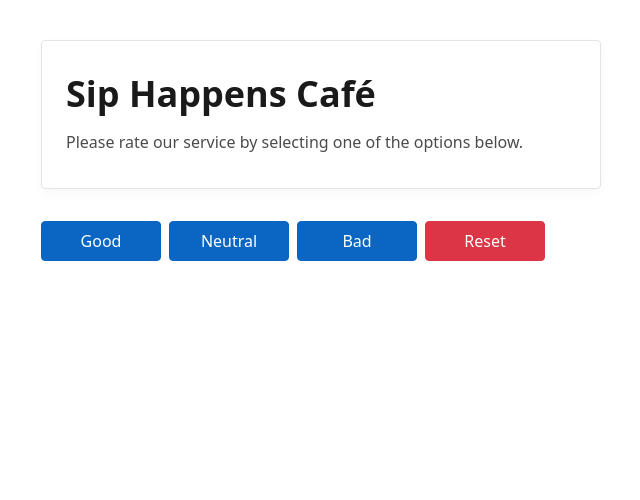
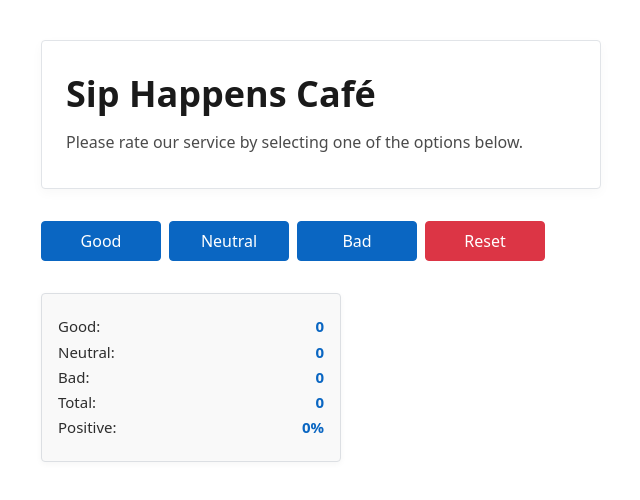
Before and after one commit to ZVyacheslavV/02-react-cafe, a React (Vite) app: page / in a window 1280 px wide. Shown: the top 500 px of the page, without its empty margins (319-959 px from the left). Built offline with nearby package versions, Linux system fonts and the light colour scheme.

Commit message:
add votestats

```diff
--- a/src/components/App/App.tsx
+++ b/src/components/App/App.tsx
@@ -4,6 +4,7 @@ import type { Votes, VoteType } from '../../types/votes';
 import CafeInfo from '../CafeInfo/CafeInfo';
 import css from './App.module.css';
 import VoteOptions from '../VoteOptions/VoteOptions';
+import VoteStats from '../VoteStats/VoteStats';
 
 const App = () => {
   // const [count, setCount] = useState(0);
@@ -19,6 +20,12 @@ const App = () => {
     neutral: 0,
     bad: 0,
   });
+
+  const totalVotes = votes.good + votes.neutral + votes.bad;
+
+  const positiveRate = totalVotes
+    ? Math.round((votes.good / totalVotes) * 100)
+    : 0;
 
   const handleVote = (type: /* keyof Votes */ VoteType): void => {
     setVotes({
@@ -38,6 +45,11 @@ const App = () => {
     <div className={css.app}>
       <CafeInfo />
       <VoteOptions onVote={handleVote} onReset={resetVotes} canReset={true} />
+      <VoteStats
+        votes={votes}
+        totalVotes={totalVotes}
+        positiveRate={positiveRate}
+      />
     </div>
   );
 };
--- a/src/components/VoteOptions/VoteOptions.tsx
+++ b/src/components/VoteOptions/VoteOptions.tsx
@@ -8,11 +8,7 @@ interface VoteOptionsProps {
   canReset: boolean;
 }
 
-const VoteOptions = ({
-  onVote,
-  onReset,
-  canReset = true,
-}: VoteOptionsProps) => (
+const VoteOptions = ({ onVote, onReset, canReset }: VoteOptionsProps) => (
   <div className={css.container}>
     <button className={css.button} onClick={() => onVote('good')}>
       Good
--- a/src/components/VoteStats/VoteStats.tsx
+++ b/src/components/VoteStats/VoteStats.tsx
@@ -0,0 +1,30 @@
+import type { Votes } from '../../types/votes';
+import styles from './VoteStats.module.css';
+
+interface VoteStatsProps {
+  votes: Votes;
+  totalVotes: number;
+  positiveRate: number;
+}
+
+const VoteStats = ({ votes, totalVotes, positiveRate }: VoteStatsProps) => (
+  <div className={styles.container}>
+    <p className={styles.stat}>
+      Good: <strong>{votes.good}</strong>
+    </p>
+    <p className={styles.stat}>
+      Neutral: <strong>{votes.neutral}</strong>
+    </p>
+    <p className={styles.stat}>
+      Bad: <strong>{votes.bad}</strong>
+    </p>
+    <p className={styles.stat}>
+      Total: <strong>{totalVotes}</strong>
+    </p>
+    <p className={styles.stat}>
+      Positive: <strong>{positiveRate}%</strong>
+    </p>
+  </div>
+);
+
+export default VoteStats;
```
